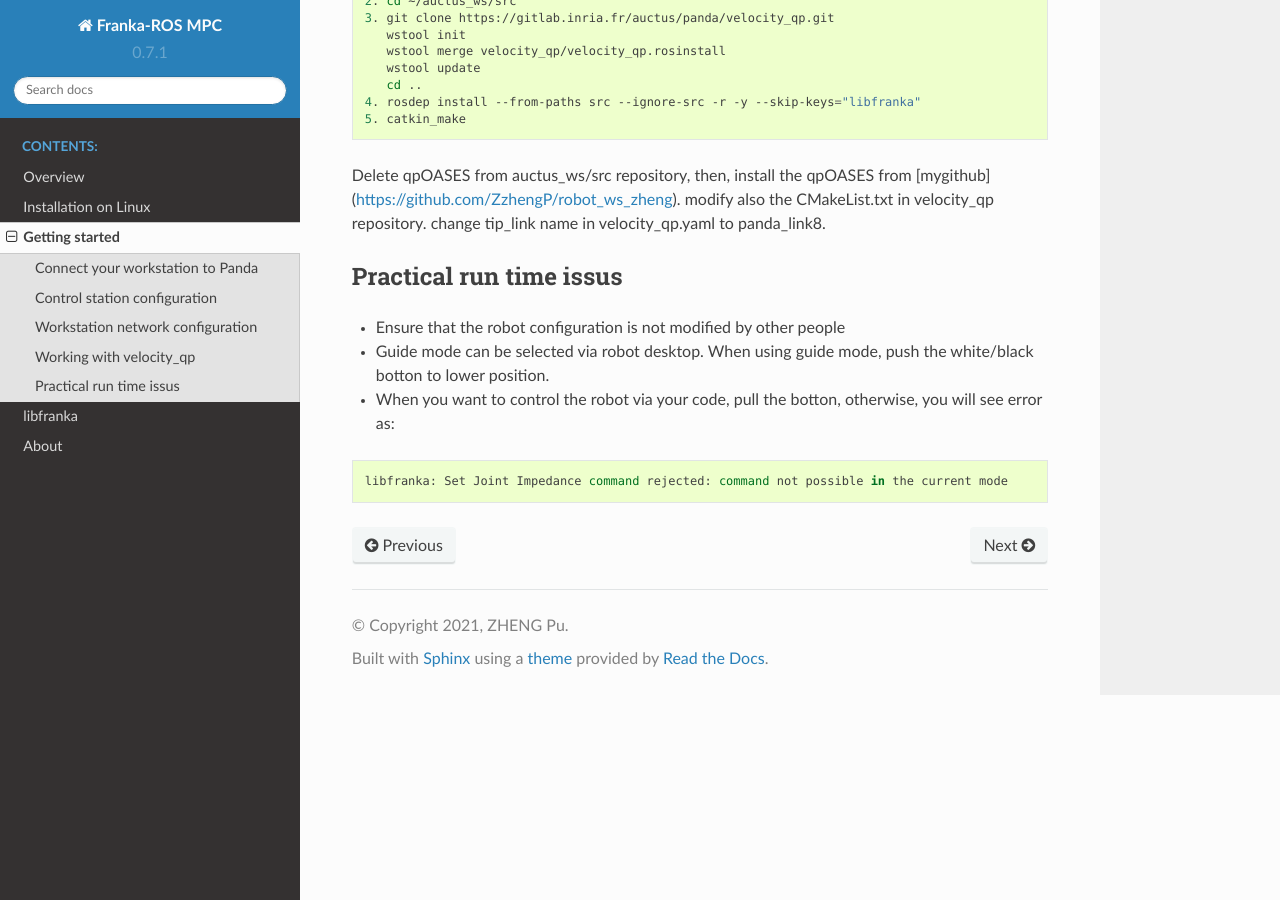
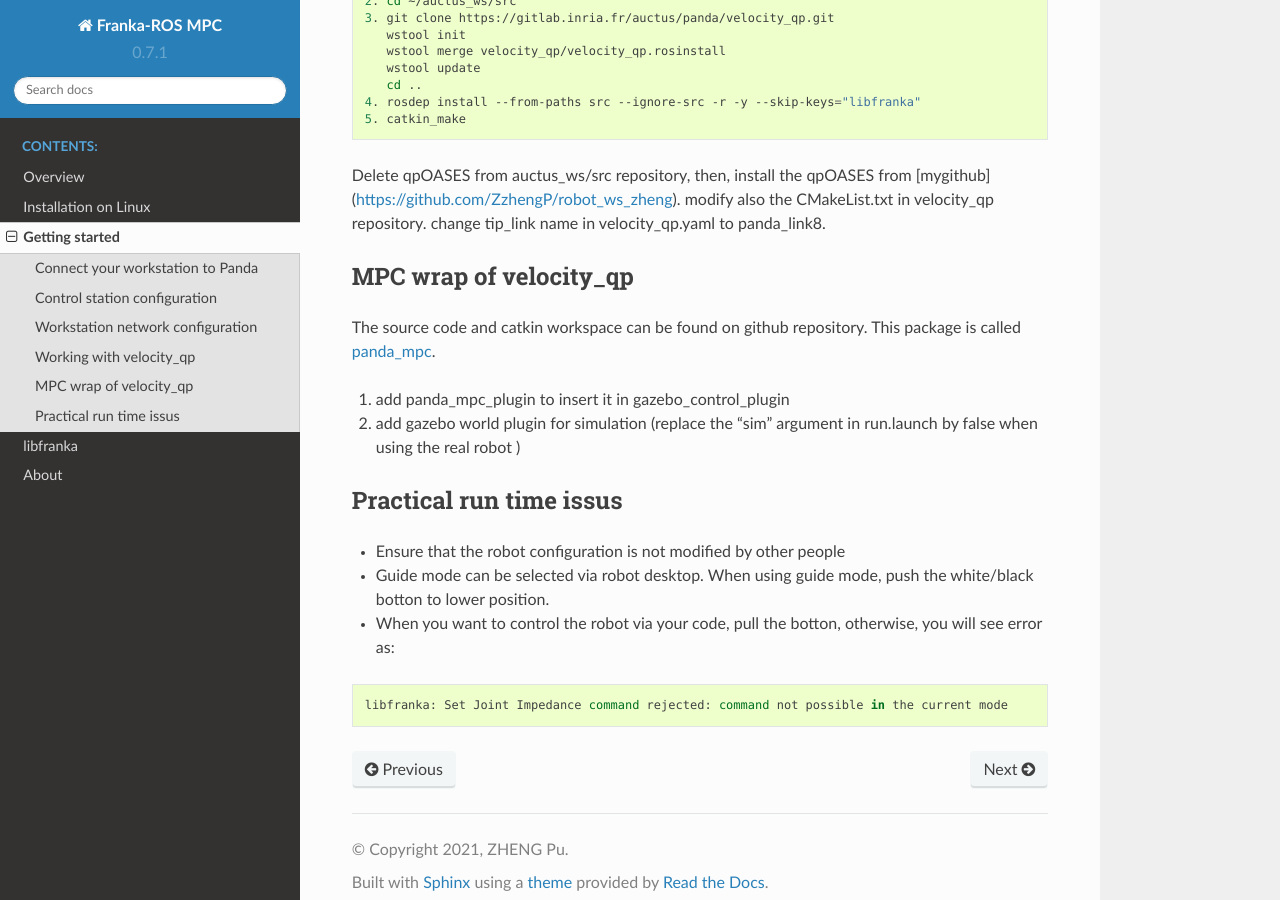
Before and after one commit to ZzhengP/panda_doc, a Sphinx documentation site: the page built from source/gettingstarted.rst, in a window 1280 px wide and 900 px high, scrolled down 3277 px. Built offline with Sphinx 7.4.7 and the Read the Docs theme 2.0.0, drawn with Linux system fonts in a browser that asks for light colours.

Commit message:
add panda_mpc doc

```diff
--- a/source/gettingstarted.rst
+++ b/source/gettingstarted.rst
@@ -91,6 +91,15 @@ Delete qpOASES from auctus_ws/src repository, then, install the qpOASES from [my
 modify also the CMakeList.txt in velocity_qp repository. change tip_link name in velocity_qp.yaml to panda_link8.
 
 
+MPC wrap of velocity_qp
+-----------------------
+The source code and catkin workspace can be found on github repository. This package is called `panda_mpc`_.
+
+.. _panda_mpc: https://github.com/ZzhengP/catkin_ws
+
+1. add panda_mpc_plugin to insert it in gazebo_control_plugin
+2. add gazebo world plugin for simulation (replace the "sim" argument in run.launch by false when using the real robot )
+
 Practical run time issus
 -------------------------
 
--- a/source/reference.rst
+++ b/source/reference.rst
@@ -27,6 +27,8 @@ Github Related issus
 The problem is due to a modification in Github remote, but we didn't fetch it in the local file.
 <https://www.cnblogs.com/bigtreei/p/10180383.html>
 
+<https://product.hubspot.com/blog/git-and-github-tutorial-for-beginners>
+
 libfranka error:
 ---------------------
 * Move command rejected:
```
Also changed, not shown: source/option2.md (+1 -1 lines), 4 other files.
